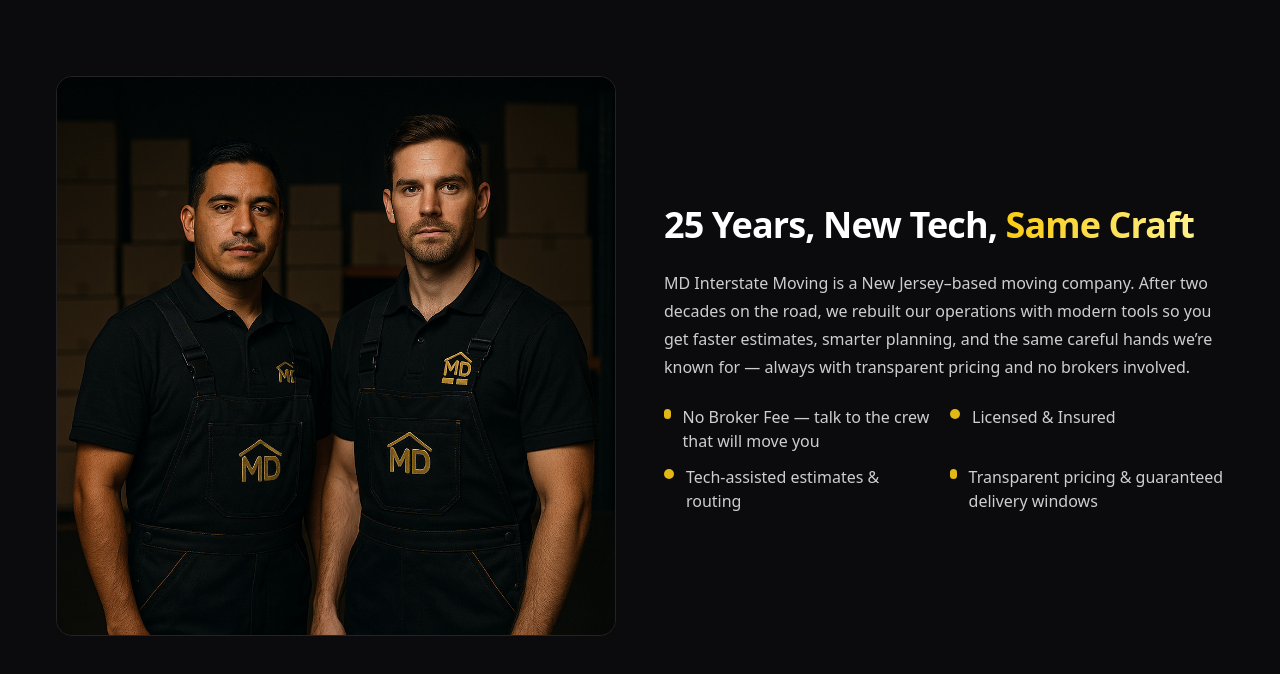
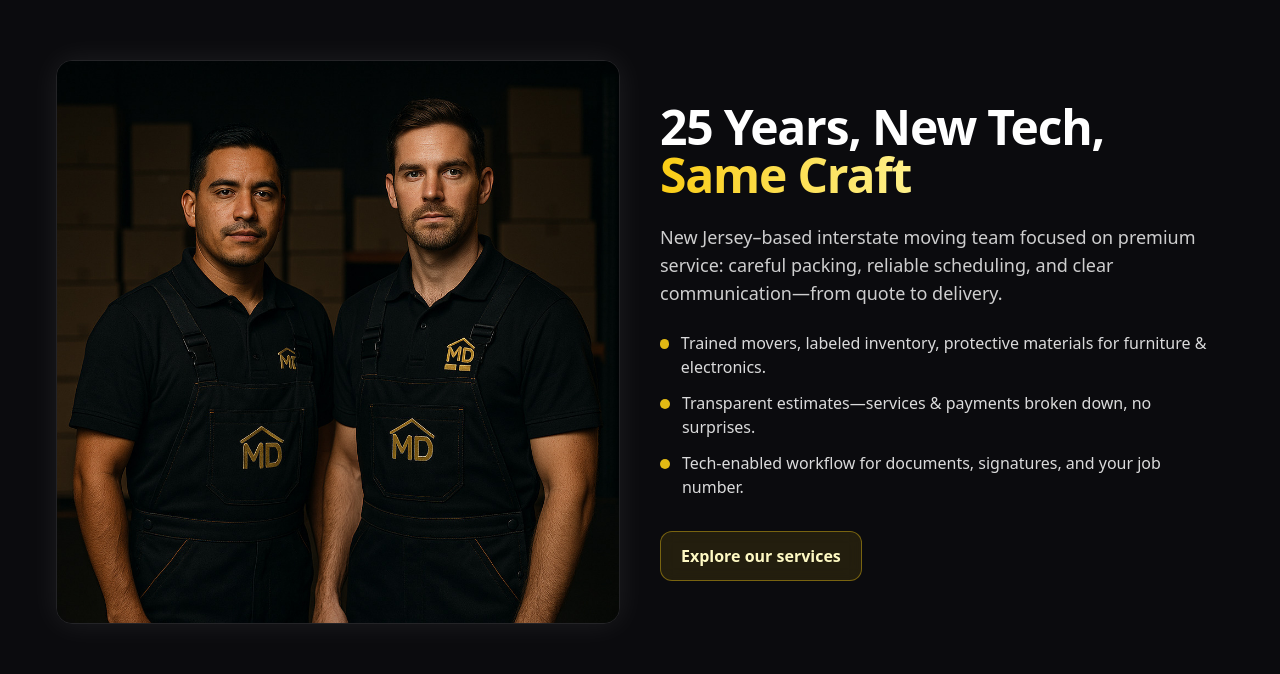
Before and after one commit to davimarti90/md-website, a Next.js app: page / in a window 1280 px wide. Shown: the part 1404-2078 px from the top of the page. Built offline with nearby package versions, Linux system fonts and the light colour scheme.

Commit message:
About: minimal safe version (plain <img>, no cropping)

```diff
--- a/components/About.tsx
+++ b/components/About.tsx
@@ -1,59 +1,55 @@
 // components/About.tsx
-import Image from "next/image";
-
-function About() {
+export default function About() {
   return (
-    <section id="about" className="relative py-24 md:py-32">
+    <section id="about" className="relative py-20 md:py-28">
       <div className="mx-auto max-w-7xl px-6">
-        <div className="grid items-center gap-12 md:grid-cols-2">
-          {/* Imagen fija, directa desde /public/about.jpg */}
-          <div className="relative w-full">
-            <div className="rounded-2xl border border-white/10 overflow-hidden inline-block">
-              <Image
-                src="/about.jpg"               // debe existir EXACTO en public/about.jpg
+        <div className="grid items-center gap-10 md:grid-cols-2">
+          {/* Imagen: simple, no se recorta y siempre se muestra */}
+          <div>
+            <div className="overflow-hidden rounded-2xl border border-white/10 shadow-[0_0_30px_rgba(255,255,255,0.08)]">
+              <img
+                src="/about.jpg"  // <-- MISMA ruta que probaste en el navegador
                 alt="MD Interstate Moving — professional team"
-                width={1200}
-                height={900}
-                priority
-                unoptimized
+                className="block w-full h-auto"
+                loading="eager"
               />
             </div>
           </div>
 
-          {/* Texto */}
+          {/* Texto (sin tocar mucho para no romper nada visual) */}
           <div className="space-y-6">
-            <h2 className="text-3xl font-bold tracking-tight md:text-4xl">
+            <h2 className="text-4xl font-bold tracking-tight md:text-5xl">
               25 Years, New Tech, <span className="bg-gradient-to-r from-yellow-400 to-yellow-200 bg-clip-text text-transparent">Same Craft</span>
             </h2>
-            <p className="text-base/7 text-white/80">
-              MD Interstate Moving is a New Jersey–based moving company. After two decades on the road, we rebuilt our operations with modern tools so you get
-              faster estimates, smarter planning, and the same careful hands we’re known for — always with transparent pricing and no brokers involved.
+            <p className="text-base leading-relaxed text-white/80 md:text-lg">
+              New Jersey–based interstate moving team focused on premium service: careful packing, reliable scheduling, and clear communication—from quote to delivery.
             </p>
-            <ul className="grid gap-3 text-white/80 md:grid-cols-2">
+            <ul className="space-y-3 text-white/85">
               <li className="flex items-start gap-3">
-                <span className="mt-1 inline-block h-2.5 w-2.5 rounded-full bg-yellow-400/90" />
-                No Broker Fee — talk to the crew that will move you
+                <span className="mt-2 inline-block h-2.5 w-2.5 rounded-full bg-yellow-400/90" />
+                Trained movers, labeled inventory, protective materials for furniture & electronics.
               </li>
               <li className="flex items-start gap-3">
-                <span className="mt-1 inline-block h-2.5 w-2.5 rounded-full bg-yellow-400/90" />
-                Licensed &amp; Insured
+                <span className="mt-2 inline-block h-2.5 w-2.5 rounded-full bg-yellow-400/90" />
+                Transparent estimates—services & payments broken down, no surprises.
               </li>
               <li className="flex items-start gap-3">
-                <span className="mt-1 inline-block h-2.5 w-2.5 rounded-full bg-yellow-400/90" />
-                Tech-assisted estimates &amp; routing
-              </li>
-              <li className="flex items-start gap-3">
-                <span className="mt-1 inline-block h-2.5 w-2.5 rounded-full bg-yellow-400/90" />
-                Transparent pricing &amp; guaranteed delivery windows
+                <span className="mt-2 inline-block h-2.5 w-2.5 rounded-full bg-yellow-400/90" />
+                Tech-enabled workflow for documents, signatures, and your job number.
               </li>
             </ul>
+
+            <div className="pt-2">
+              <a
+                href="#services"
+                className="inline-flex items-center rounded-xl border border-yellow-400/40 bg-yellow-400/10 px-5 py-3 text-sm font-semibold text-yellow-100 backdrop-blur transition hover:border-yellow-400 hover:bg-yellow-400/20 md:text-base"
+              >
+                Explore our services
+              </a>
+            </div>
           </div>
         </div>
       </div>
     </section>
   );
 }
-
-export default About;
-// 👇 Esto permite importar también como nombrado: `import { About } from '@/components/About'`
-export { About };
```
